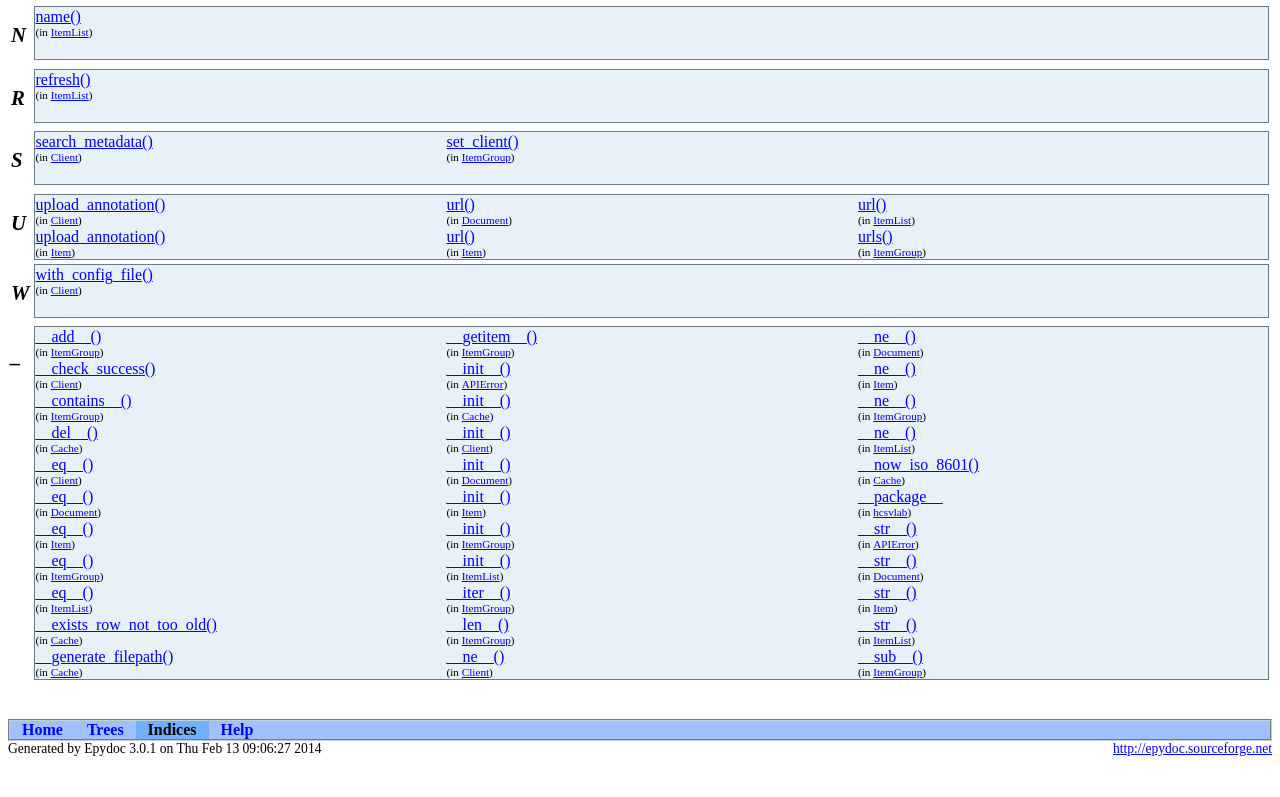
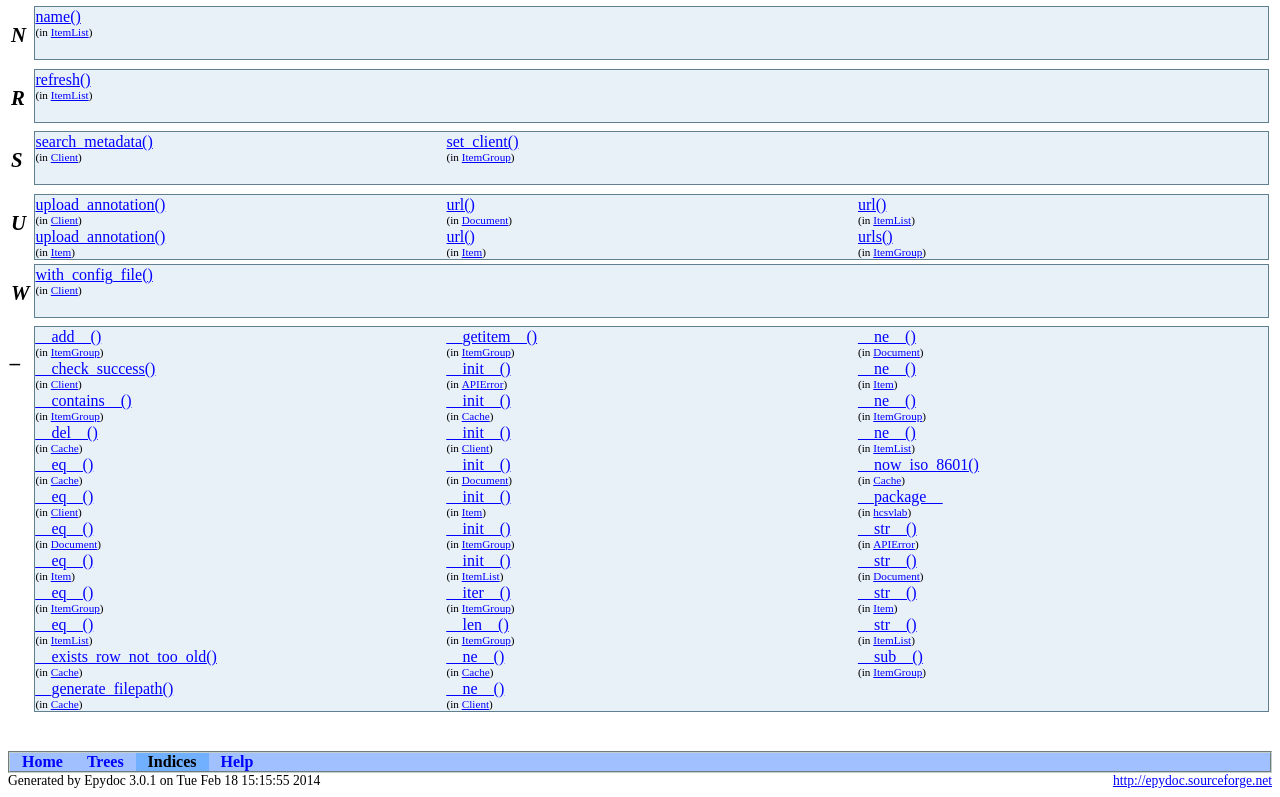
Before and after one commit to Alveo/pyalveo, a plain HTML site: page documentation/identifier-index.html in a window 1280 px wide. Shown: the part 794-1591 px from the top of the page. Before the commit the page ends 1559 px from the top, so only its background shows below. Drawn offline with Linux system fonts and the light colour scheme.

Commit message:
updated documentation

```diff
--- a/documentation/identifier-index.html
+++ b/documentation/identifier-index.html
@@ -372,60 +372,67 @@
 <span class="index-where">(in&nbsp;<a href="hcsvlab.ItemList-class.html">ItemList</a>)</span></td>
 </tr>
 <tr>
-<td width="33%" class="link-index"><a href="hcsvlab.Client-class.html#__eq__">__eq__()</a><br />
-<span class="index-where">(in&nbsp;<a href="hcsvlab.Client-class.html">Client</a>)</span></td>
+<td width="33%" class="link-index"><a href="hcsvlab.Cache-class.html#__eq__">__eq__()</a><br />
+<span class="index-where">(in&nbsp;<a href="hcsvlab.Cache-class.html">Cache</a>)</span></td>
 <td width="33%" class="link-index"><a href="hcsvlab.Document-class.html#__init__">__init__()</a><br />
 <span class="index-where">(in&nbsp;<a href="hcsvlab.Document-class.html">Document</a>)</span></td>
 <td width="33%" class="link-index"><a href="hcsvlab.Cache-class.html#__now_iso_8601">__now_iso_8601()</a><br />
 <span class="index-where">(in&nbsp;<a href="hcsvlab.Cache-class.html">Cache</a>)</span></td>
 </tr>
 <tr>
-<td width="33%" class="link-index"><a href="hcsvlab.Document-class.html#__eq__">__eq__()</a><br />
-<span class="index-where">(in&nbsp;<a href="hcsvlab.Document-class.html">Document</a>)</span></td>
+<td width="33%" class="link-index"><a href="hcsvlab.Client-class.html#__eq__">__eq__()</a><br />
+<span class="index-where">(in&nbsp;<a href="hcsvlab.Client-class.html">Client</a>)</span></td>
 <td width="33%" class="link-index"><a href="hcsvlab.Item-class.html#__init__">__init__()</a><br />
 <span class="index-where">(in&nbsp;<a href="hcsvlab.Item-class.html">Item</a>)</span></td>
 <td width="33%" class="link-index"><a href="hcsvlab-module.html#__package__">__package__</a><br />
 <span class="index-where">(in&nbsp;<a href="hcsvlab-module.html">hcsvlab</a>)</span></td>
 </tr>
 <tr>
-<td width="33%" class="link-index"><a href="hcsvlab.Item-class.html#__eq__">__eq__()</a><br />
-<span class="index-where">(in&nbsp;<a href="hcsvlab.Item-class.html">Item</a>)</span></td>
+<td width="33%" class="link-index"><a href="hcsvlab.Document-class.html#__eq__">__eq__()</a><br />
+<span class="index-where">(in&nbsp;<a href="hcsvlab.Document-class.html">Document</a>)</span></td>
 <td width="33%" class="link-index"><a href="hcsvlab.ItemGroup-class.html#__init__">__init__()</a><br />
 <span class="index-where">(in&nbsp;<a href="hcsvlab.ItemGroup-class.html">ItemGroup</a>)</span></td>
 <td width="33%" class="link-index"><a href="hcsvlab.APIError-class.html#__str__">__str__()</a><br />
 <span class="index-where">(in&nbsp;<a href="hcsvlab.APIError-class.html">APIError</a>)</span></td>
 </tr>
 <tr>
-<td width="33%" class="link-index"><a href="hcsvlab.ItemGroup-class.html#__eq__">__eq__()</a><br />
-<span class="index-where">(in&nbsp;<a href="hcsvlab.ItemGroup-class.html">ItemGroup</a>)</span></td>
+<td width="33%" class="link-index"><a href="hcsvlab.Item-class.html#__eq__">__eq__()</a><br />
+<span class="index-where">(in&nbsp;<a href="hcsvlab.Item-class.html">Item</a>)</span></td>
 <td width="33%" class="link-index"><a href="hcsvlab.ItemList-class.html#__init__">__init__()</a><br />
 <span class="index-where">(in&nbsp;<a href="hcsvlab.ItemList-class.html">ItemList</a>)</span></td>
 <td width="33%" class="link-index"><a href="hcsvlab.Document-class.html#__str__">__str__()</a><br />
 <span class="index-where">(in&nbsp;<a href="hcsvlab.Document-class.html">Document</a>)</span></td>
 </tr>
 <tr>
-<td width="33%" class="link-index"><a href="hcsvlab.ItemList-class.html#__eq__">__eq__()</a><br />
-<span class="index-where">(in&nbsp;<a href="hcsvlab.ItemList-class.html">ItemList</a>)</span></td>
+<td width="33%" class="link-index"><a href="hcsvlab.ItemGroup-class.html#__eq__">__eq__()</a><br />
+<span class="index-where">(in&nbsp;<a href="hcsvlab.ItemGroup-class.html">ItemGroup</a>)</span></td>
 <td width="33%" class="link-index"><a href="hcsvlab.ItemGroup-class.html#__iter__">__iter__()</a><br />
 <span class="index-where">(in&nbsp;<a href="hcsvlab.ItemGroup-class.html">ItemGroup</a>)</span></td>
 <td width="33%" class="link-index"><a href="hcsvlab.Item-class.html#__str__">__str__()</a><br />
 <span class="index-where">(in&nbsp;<a href="hcsvlab.Item-class.html">Item</a>)</span></td>
 </tr>
 <tr>
-<td width="33%" class="link-index"><a href="hcsvlab.Cache-class.html#__exists_row_not_too_old">__exists_row_not_too_old()</a><br />
-<span class="index-where">(in&nbsp;<a href="hcsvlab.Cache-class.html">Cache</a>)</span></td>
+<td width="33%" class="link-index"><a href="hcsvlab.ItemList-class.html#__eq__">__eq__()</a><br />
+<span class="index-where">(in&nbsp;<a href="hcsvlab.ItemList-class.html">ItemList</a>)</span></td>
 <td width="33%" class="link-index"><a href="hcsvlab.ItemGroup-class.html#__len__">__len__()</a><br />
 <span class="index-where">(in&nbsp;<a href="hcsvlab.ItemGroup-class.html">ItemGroup</a>)</span></td>
 <td width="33%" class="link-index"><a href="hcsvlab.ItemList-class.html#__str__">__str__()</a><br />
 <span class="index-where">(in&nbsp;<a href="hcsvlab.ItemList-class.html">ItemList</a>)</span></td>
 </tr>
 <tr>
+<td width="33%" class="link-index"><a href="hcsvlab.Cache-class.html#__exists_row_not_too_old">__exists_row_not_too_old()</a><br />
+<span class="index-where">(in&nbsp;<a href="hcsvlab.Cache-class.html">Cache</a>)</span></td>
+<td width="33%" class="link-index"><a href="hcsvlab.Cache-class.html#__ne__">__ne__()</a><br />
+<span class="index-where">(in&nbsp;<a href="hcsvlab.Cache-class.html">Cache</a>)</span></td>
+<td width="33%" class="link-index"><a href="hcsvlab.ItemGroup-class.html#__sub__">__sub__()</a><br />
+<span class="index-where">(in&nbsp;<a href="hcsvlab.ItemGroup-class.html">ItemGroup</a>)</span></td>
+</tr>
+<tr>
 <td width="33%" class="link-index"><a href="hcsvlab.Cache-class.html#__generate_filepath">__generate_filepath()</a><br />
 <span class="index-where">(in&nbsp;<a href="hcsvlab.Cache-class.html">Cache</a>)</span></td>
 <td width="33%" class="link-index"><a href="hcsvlab.Client-class.html#__ne__">__ne__()</a><br />
 <span class="index-where">(in&nbsp;<a href="hcsvlab.Client-class.html">Client</a>)</span></td>
-<td width="33%" class="link-index"><a href="hcsvlab.ItemGroup-class.html#__sub__">__sub__()</a><br />
-<span class="index-where">(in&nbsp;<a href="hcsvlab.ItemGroup-class.html">ItemGroup</a>)</span></td>
+<td width="33%" class="link-index">&nbsp;</td>
 </tr>
 </table>
 </td></tr>
@@ -456,7 +463,7 @@
 <table border="0" cellpadding="0" cellspacing="0" width="100%%">
   <tr>
     <td align="left" class="footer">
-    Generated by Epydoc 3.0.1 on Thu Feb 13 09:06:27 2014
+    Generated by Epydoc 3.0.1 on Tue Feb 18 15:15:55 2014
     </td>
     <td align="right" class="footer">
       <a target="mainFrame" href="http://epydoc.sourceforge.net"
```
Also changed, not shown: documentation/class-tree.html (+1 -1 lines), documentation/help.html (+1 -1 lines), documentation/module-tree.html (+1 -1 lines), documentation/api-objects.txt, 2 other files.
